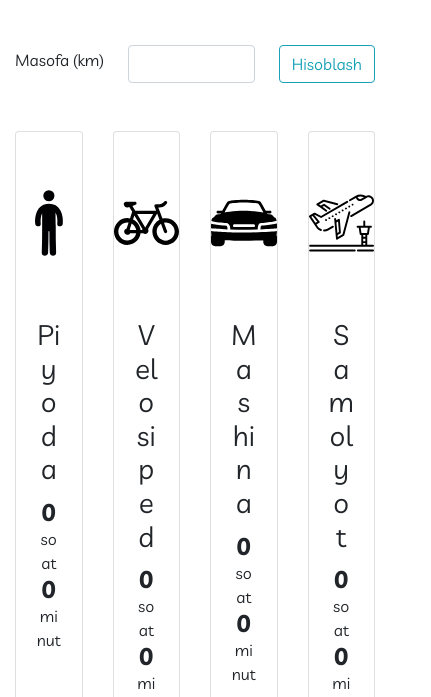
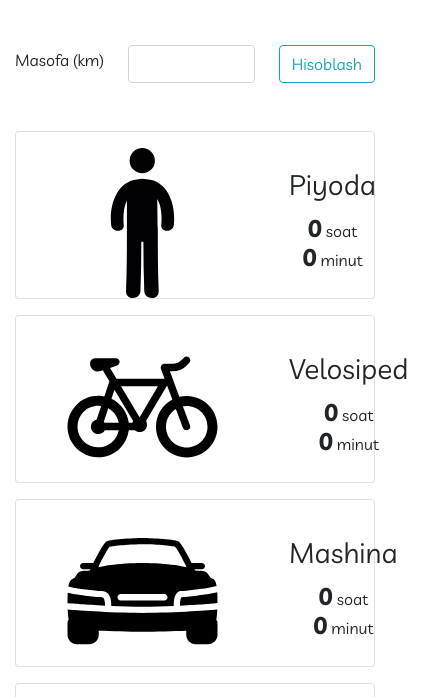
Before and after one commit to udilbar/who-goes-first, a plain HTML site: page index.html in a window 390 px wide. Shown: the part 147-844 px from the top of the page, 431 px wide, since content can reach past the window. Drawn offline with Linux system fonts and the light colour scheme.

Commit message:
Make responsive

```diff
--- a/index.html
+++ b/index.html
@@ -21,9 +21,9 @@
       </form>
 
       <div class="row">
-        <div class="col-3 d-flex flex-column flex-grow-1">
-          <div class="card text-center flex-grow-1 pt-3">
-            <img class="card-img-top d-block" src="img/person.svg" width="253" height="150" alt="rasm">
+        <div class="col-sm-6 col-lg-3 d-flex flex-column flex-grow-1 mb-3">
+          <div class="card flex-row flex-sm-column text-center flex-grow-1 pt-3">
+            <img class="card-img-top d-block align-self-center" src="img/person.svg" width="253" height="150" alt="rasm">
             <div class="card-body">
               <h3 class="card-title">Piyoda</h3>
               <div class="card-text">
@@ -34,9 +34,9 @@
           </div>
         </div>
 
-        <div class="col-3 d-flex flex-column flex-grow-1">
-          <div class="card text-center flex-grow-1 pt-3">
-            <img class="card-img-top d-block" src="img/bike.svg" width="253" height="150" alt="rasm">
+        <div class="col-sm-6 col-lg-3 d-flex flex-column flex-grow-1 mb-3">
+          <div class="card flex-row flex-sm-column text-center flex-grow-1 pt-3">
+            <img class="card-img-top d-block align-self-center" src="img/bike.svg" width="253" height="150" alt="rasm">
             <div class="card-body">
               <h3 class="card-title">Velosiped</h3>
               <div class="card-text">
@@ -47,9 +47,9 @@
           </div>
         </div>
 
-        <div class="col-3 d-flex flex-column flex-grow-1">
-          <div class="card text-center flex-grow-1 pt-3">
-            <img class="card-img-top d-block" src="img/car.svg" width="253" height="150" alt="rasm">
+        <div class="col-sm-6 col-lg-3 d-flex flex-column flex-grow-1 mb-3">
+          <div class="card flex-row flex-sm-column text-center flex-grow-1 pt-3">
+            <img class="card-img-top d-block align-self-center" src="img/car.svg" width="253" height="150" alt="rasm">
             <div class="card-body">
               <h3 class="card-title">Mashina</h3>
               <div class="card-text">
@@ -60,9 +60,9 @@
           </div>
         </div>
 
-        <div class="col-3 d-flex flex-column flex-grow-1">
-          <div class="card text-center flex-grow-1 pt-3">
-            <img class="card-img-top d-block" src="img/plane.svg" width="253" height="150" alt="rasm">
+        <div class="col-sm-6 col-lg-3 d-flex flex-column flex-grow-1 mb-3">
+          <div class="card flex-row flex-sm-column text-center flex-grow-1 pt-3">
+            <img class="card-img-top d-block align-self-center" src="img/plane.svg" width="253" height="150" alt="rasm">
             <div class="card-body">
               <h3 class="card-title">Samolyot</h3>
               <div class="plane-card-text card-text">
```
